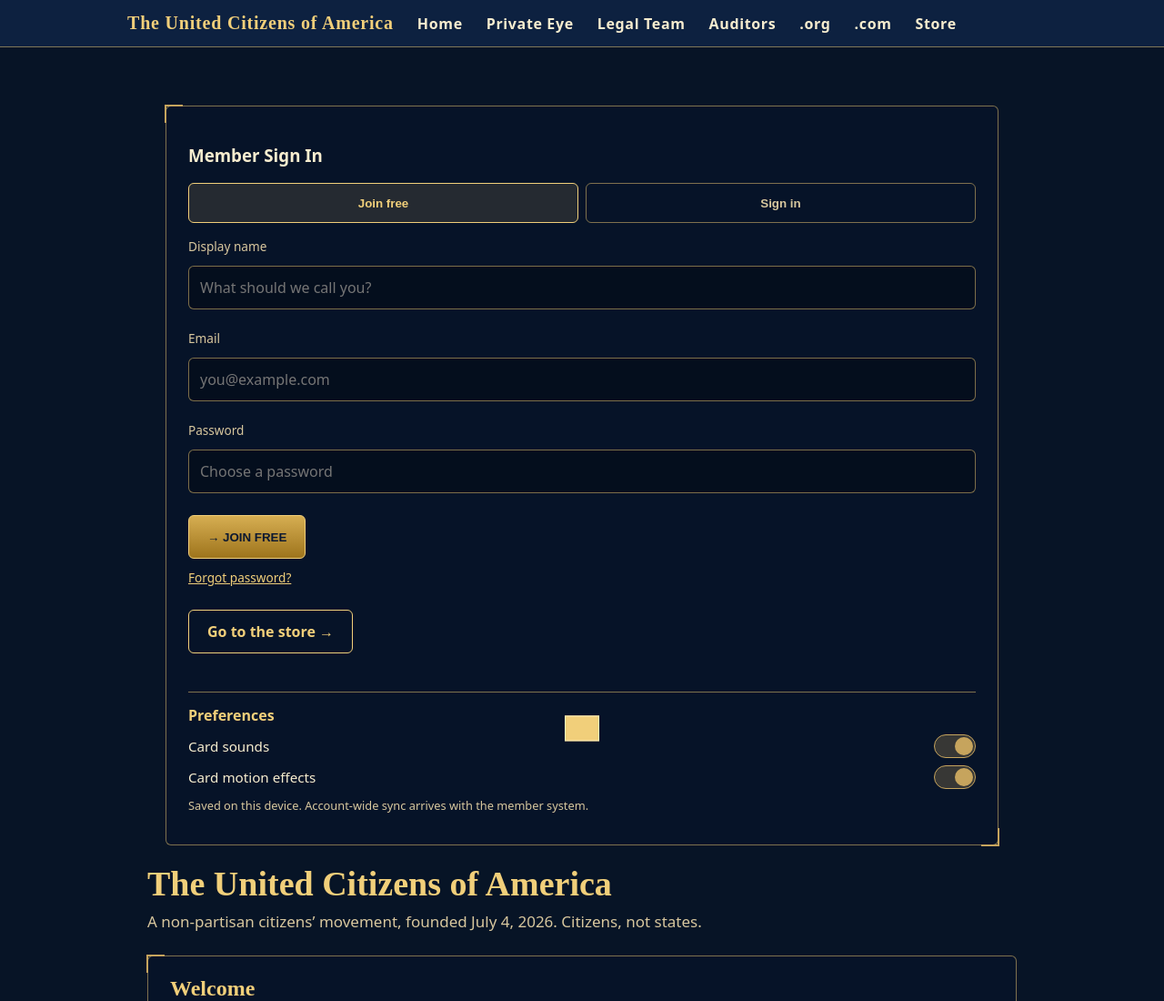
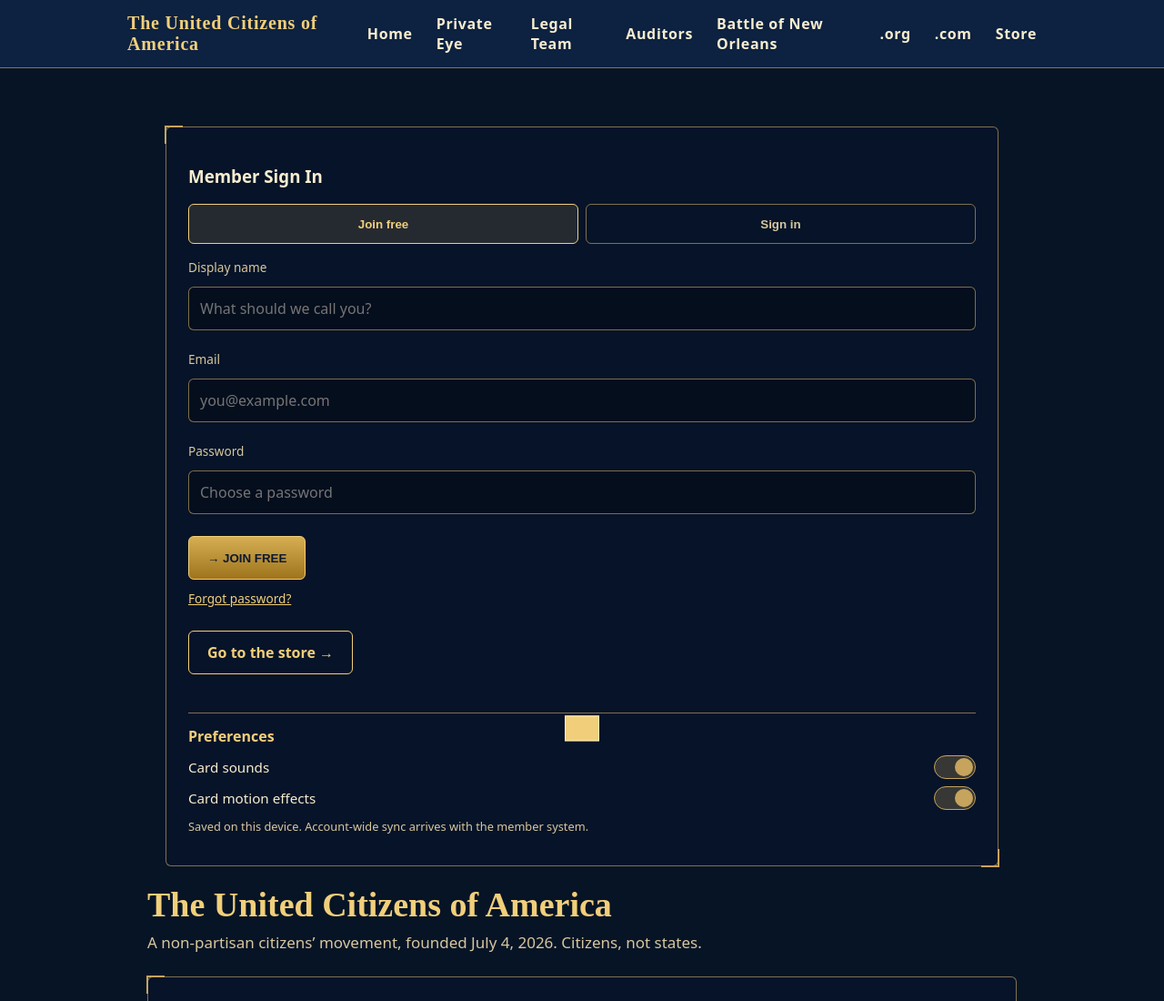
Before and after one commit to thecitizenmovement-org/thecitizenmovement.online, a plain HTML site: page index.html in a window 1280 px wide. Shown: the top 1100 px of the page at 91% size. Drawn offline with nearby package versions, Linux system fonts and the light colour scheme; no server answers.

Commit message:
Add Battle of New Orleans tab to home nav (Nov 18, 2026)

```diff
--- a/index.html
+++ b/index.html
@@ -55,7 +55,7 @@ footer a{color:var(--bright);}
 <body>
 <header class="top"><nav class="primary">
 <a class="brand" href="/">The United Citizens of America</a>
-<a href="/">Home</a><a href="/private-eye.html">Private Eye</a><a href="/legal-team.html">Legal Team</a><a href="/auditor-cms.html">Auditors</a><a href="/foundry.html" class="foundry-link" hidden>Foundry</a><a href="https://thecitizenmovement.org">.org</a><a href="https://thecitizenmovement.com">.com</a><a href="https://thecitizenmovement.store">Store</a>
+<a href="/">Home</a><a href="/private-eye.html">Private Eye</a><a href="/legal-team.html">Legal Team</a><a href="/auditor-cms.html">Auditors</a><a href="/battle-of-new-orleans.html">Battle of New Orleans</a><a href="/foundry.html" class="foundry-link" hidden>Foundry</a><a href="https://thecitizenmovement.org">.org</a><a href="https://thecitizenmovement.com">.com</a><a href="https://thecitizenmovement.store">Store</a>
 </nav></header>
 <main>
 <div class="wrap" id="member-top" style="padding-top:36px">
```
